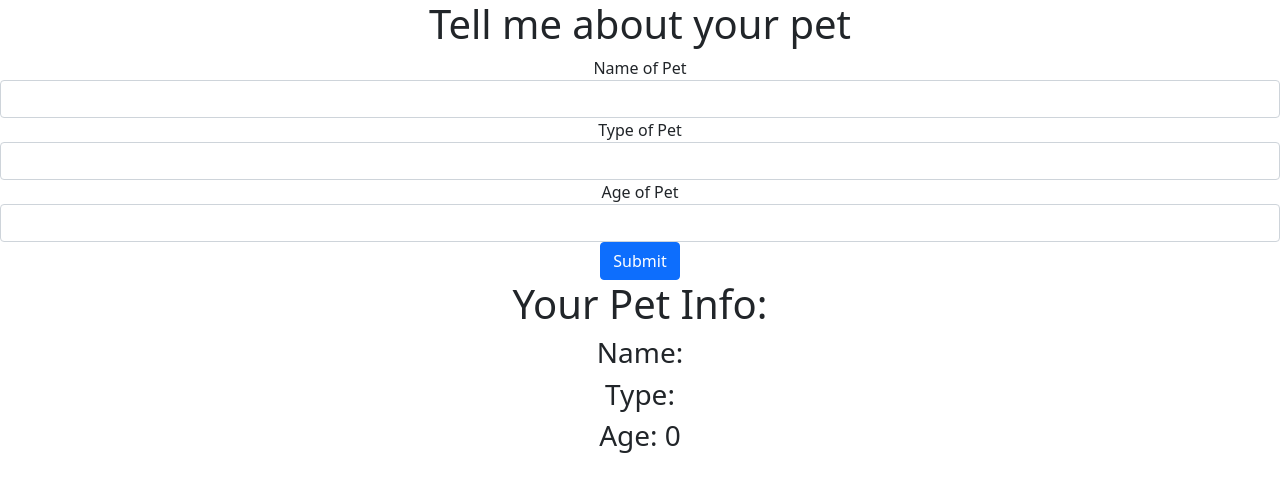
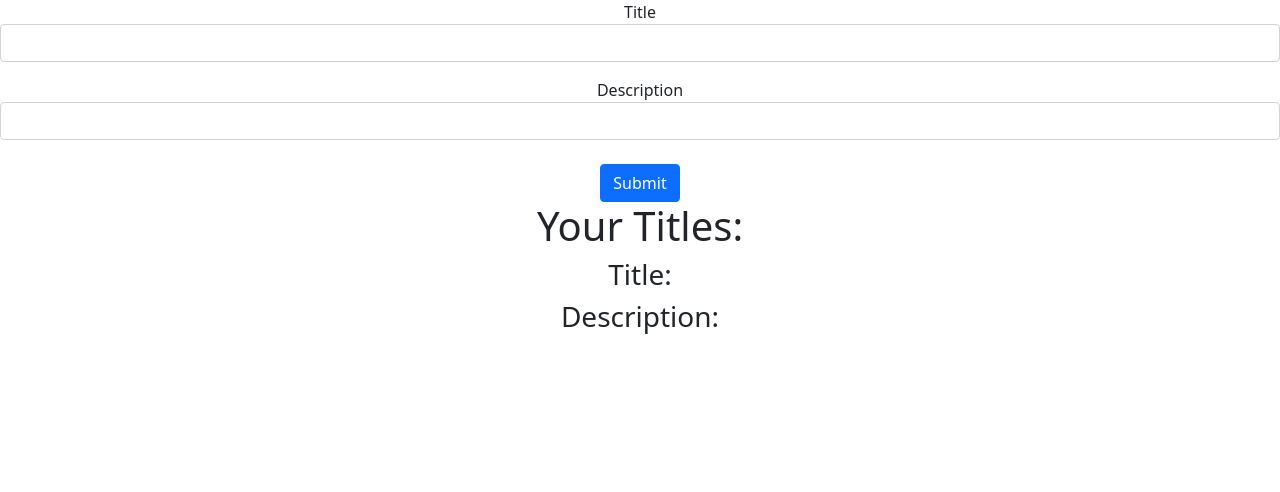
Before and after one commit to albur2021/mern_project_2021, a React (Create React App) app in the folder demo_1/: page / in a window 1280 px wide. Shown: the top 492 px of the page. Built offline with nearby package versions, Linux system fonts and the light colour scheme.

Commit message:
Add Form Comp and apply Validation Method inside

```diff
--- a/demo_1/src/App.js
+++ b/demo_1/src/App.js
@@ -1,16 +1,14 @@
-import logo from "./logo.svg";
+
 import "./App.css";
 import React from "react";
-import FirstFun from "./components/FirstFun";
-import 'bootstrap/dist/css/bootstrap.min.css';
+
+import "bootstrap/dist/css/bootstrap.min.css";
 import Form from "./components/Form";
-
 
 function App() {
   return (
     <div className="App">
-     {/* <FirstFun lucky={7} name="Nichole"/> */}
-     <Form/>
+      <Form />
     </div>
   );
 }
--- a/demo_1/src/components/FirstFun.jsx
+++ /dev/null
@@ -1,20 +0,0 @@
-import React, { useState } from 'react';
-
-
-const FirstFun = (props) =>{
-    const [count, setCount] = useState(10);
-
-
-return(
-  <div>
-    <h1>Test from the First Component</h1>
-    <h2>Your lucky number is: {props.lucky}</h2>
-    <h3>Your name: {props.name}</h3>
-    <h4>Count: {count}</h4>
-    <button onClick={()=>setCount(count +1)}>+1</button>
-  </div>
-  )
-}
-
-
-export default FirstFun;
--- a/demo_1/src/components/Form.jsx
+++ b/demo_1/src/components/Form.jsx
@@ -1,53 +1,60 @@
-import React, { useState } from "react";
+import React, { useState } from 'react';
 
-const Form = (props) => {
-  const [name, setName] = useState("");
-  const [type, setType] = useState("");
-  const [age, setAge] = useState("0");
-  const addPet = (event) => {
-    event.preventDefault();
-    // console.log(event.target[0].value);
-    // setName(event.target[0].value);
-    console.log(event);
-  };
-  return (
-    <div>
-      <h1>Tell me about your pet</h1>
-      <form onSubmit={addPet}>
+
+const Form = (props) =>{
+    const [title,setTitle] = useState("");
+    const [description, setDescription] = useState("");
+    const [titleValid, setTitleValid] = useState("");
+    const [descValid, setDescValid] = useState("");
+    const myFormData = (e) =>{
+        e.preventDefault();
+
+    };
+
+    const handleTitle = (e) =>{
+        setTitle(e.target.value);
+          //validation funciton
+        if(e.target.value.length < 1){
+            setTitleValid("Title can not be Empty!");
+        }else if( e.target.value.length > 10){
+            setTitleValid("The title is no longer than 10 characters!")
+        }else{
+            setTitleValid("");
+        }
+    };
+    const handleDescription = (e) =>{
+        setDescription(e.target.value);
+          //validation funciton
+        if(e.target.value.length < 1){
+            setDescValid("Description can not be Empty!");
+        }else if( e.target.value.length < 10){
+            setDescValid("The description is NOT ENOUGH!");
+        }else{
+            setDescValid("");
+        }
+    };
+
+return(
+  <div>
+    <form onSubmit = { myFormData }>
         <div className="form-group">
-          <label>Name of Pet</label>
-          <input
-            type="text"
-            className="form-control"
-            onChange={(event) => setName(event.target.value)}
-          />
+            <label htmlFor="Title">Title</label>
+            <input type="text" name="Title" className="form-control" onChange={ handleTitle }/>
+            <p className="text-danger">{ titleValid }</p>
         </div>
         <div className="form-group">
-          <label>Type of Pet</label>
-          <input
-            type="text"
-            className="form-control"
-            onChange={(event) => setType(event.target.value)}
-          />
+            <label htmlFor="Description">Description</label>
+            <input type="text" name="Description" className="form-control" onChange={ handleDescription }/>
+            <p className="text-danger">{ descValid }</p>
         </div>
-        <div className="form-group">
-          <label>Age of Pet</label>
-          <input
-            type="number"
-            className="form-control"
-            onChange={(event) => setAge(event.target.value)}
-          />
-        </div>
-        <div>
-          <input type="submit" value="Submit" className="btn btn-primary" />
-        </div>
-      </form>
-      <h1>Your Pet Info:</h1>
-      <h3>Name: {name}</h3>
-      <h3>Type: {type}</h3>
-      <h3>Age: {age}</h3>
-    </div>
-  );
-};
+        <input type="submit" value="Submit" className="btn btn-primary mt-2"/>
+    </form>
+    <h1>Your Titles:</h1>
+    <h3>Title: { title }</h3>
+    <h3>Description: { description }</h3>
+  </div>
+  )
+}
+
 
 export default Form;
```
